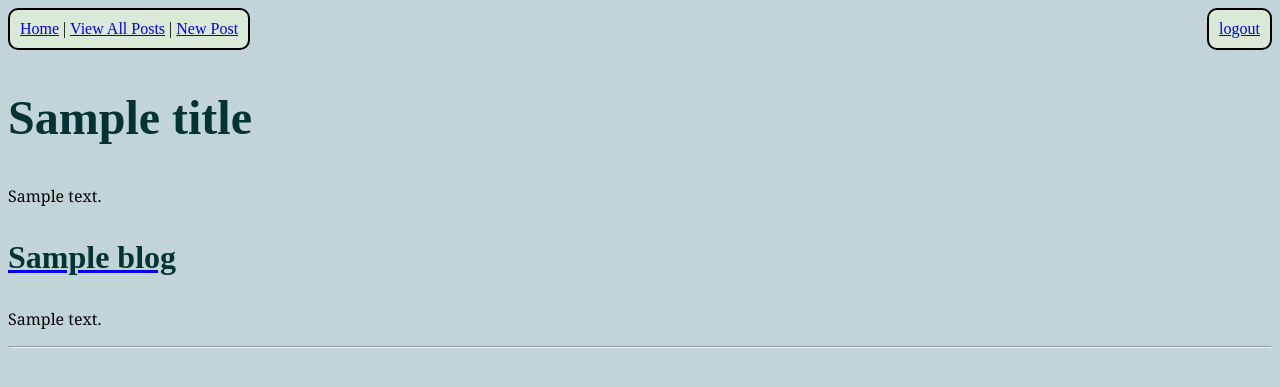
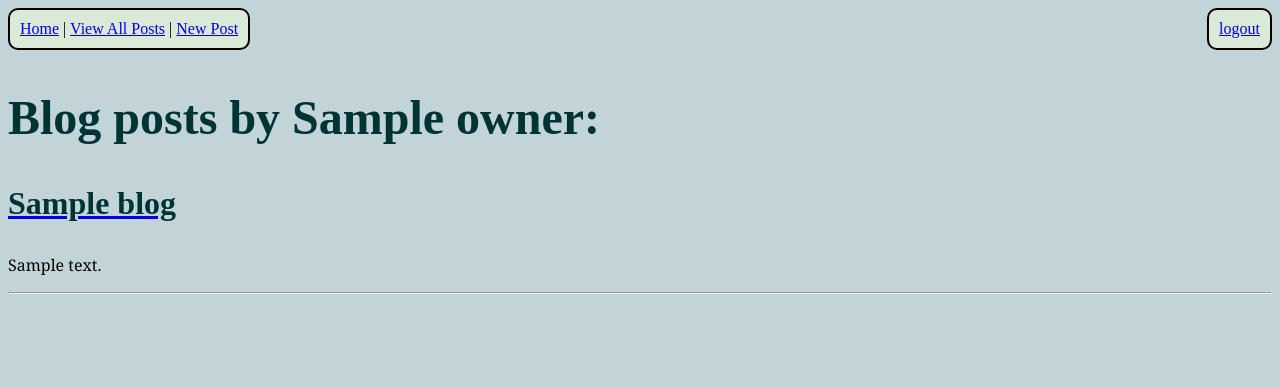
Before and after one commit to JustinSCarter/Blogz, a Flask app: template templates/SingleUser.html in a window 1280 px wide. Shown: the top 387 px of the page. Run offline with Flask 2, Linux system fonts and the light colour scheme; the visitor is signed in with stand-in values (Sample User, id 1); tables that the repository leaves empty hold one stand-in row (values such as "Sample post"); the template is opened without the code that fills it: most values are stand-ins (such as "Sample title", 1, 10 or a date in 2020); data that the repository does not hold is empty.

Commit message:
Cleaned up some formatting

```diff
--- a/main.py
+++ b/main.py
@@ -44,8 +44,9 @@ def blog():
         blog = Blog.query.filter_by(id=id).first()
         return render_template('blog.html', title=blog.title, body=blog.body)
     if owner_id:
+        owner = (User.query.filter_by(id=owner_id).first()).username
         blogs = Blog.query.filter_by(owner_id=owner_id).all()
-        return render_template('SingleUser.html', blogs=blogs)
+        return render_template('SingleUser.html', blogs=blogs, owner=owner)
     blogs = Blog.query.order_by(Blog.id.asc()).all()
     return render_template('blog.html', title='List of all blog posts:', blogs=blogs)
 
--- a/templates/SingleUser.html
+++ b/templates/SingleUser.html
@@ -1,9 +1,11 @@
 {% extends "base.html" %}
 
 {% block content %}
-    <h2>{{title}}</h2>
-    <p>{{body}}</p>
+    <h2>Blog posts by {{owner}}:</h2>
         <span>
+            {% if not blogs %}
+                <h4>That user has no posts</h4>
+            {% endif %}
             {% for blog in blogs %}
             <a href=/blog?id={{blog.id}}><h3>{{blog.title}}</h3></a>
             <p>{{blog.body}}</p>
```
